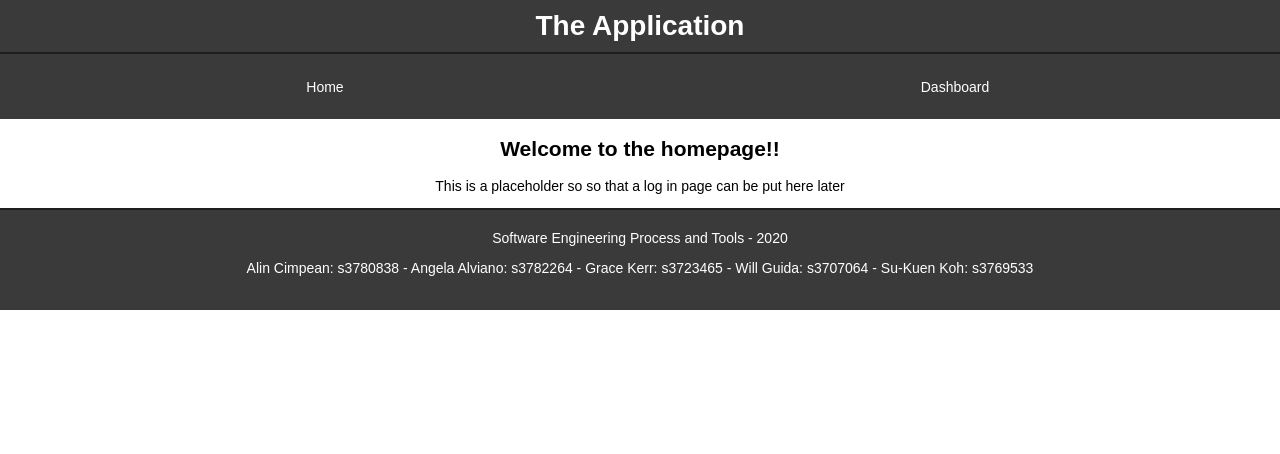
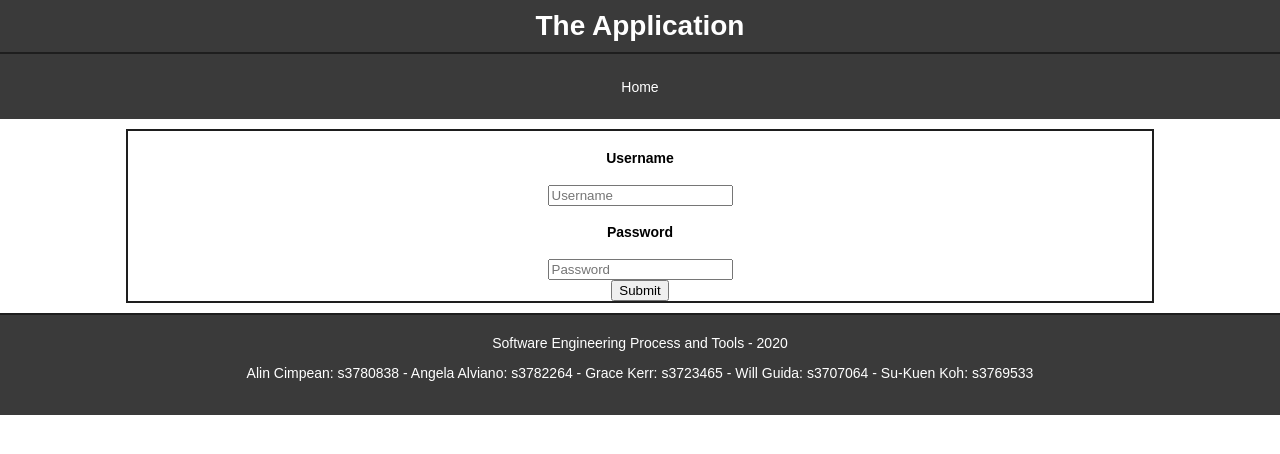
Before and after one commit to RMIT-SEPT/majorproject-7-tues-14-30-4, a React (Create React App) app in the folder FrontEnd/: page / in a window 1280 px wide. Shown: the top 454 px of the page. Built offline with nearby package versions, Linux system fonts and the light colour scheme.

Commit message:
Add test files

```diff
--- a/FrontEnd/src/App.js
+++ b/FrontEnd/src/App.js
@@ -4,6 +4,7 @@ import Footer from './components/Layout/Footer';
 // import LeftColumn from './components/Layout/LeftColumn';
 import Body from './components/Layout/Body';
 import Dashboard from './components/Dashboard';
+import Signin from './components/Signin/Signin'
 
 
 import {BrowserRouter as Router, Route} from "react-router-dom";
@@ -17,7 +18,8 @@ function App() {
         <div>
           <Header/>
           <Route exact path="/dashboard" component={Dashboard} />
-          <Route exact path="/" component={Body} />
+          <Route exact path="/" component={Signin} />
+          <Route exact path="/signin" component={Signin} />
           <Footer/>
         </div>
       </Router>
--- a/FrontEnd/src/components/Dashboard.js
+++ b/FrontEnd/src/components/Dashboard.js
@@ -7,9 +7,11 @@ class Dashboard extends Component {
     render() {
         return (
             <div>
-                <div className = "formBox">
+                {/* <div className = "formBox">
                     <AddUser />
-                </div>
+
+                </div> */}
+                <p>Welcome to the User Dashboard!</p>
             </div>
         )
     }
--- a/FrontEnd/src/components/Layout/Header.js
+++ b/FrontEnd/src/components/Layout/Header.js
@@ -19,7 +19,7 @@ class Header extends React.Component
                                 </Link>
                             </p>
                         </div>
-                        <div className="navBox">
+                        {/*<div className="navBox">
                             <p>
                                 <Link to="/dashboard"
                                 className="navText">
@@ -27,6 +27,7 @@ class Header extends React.Component
                                 </Link>
                             </p>
                         </div>
+                        */}
                     </div>
                 </nav>
             </div>
--- /dev/null
+++ b/FrontEnd/src/components/Signin/Signin.js
@@ -0,0 +1,73 @@
+import React, { Component } from 'react'
+import {link, Link} from "react-router-dom";
+
+class Signin extends Component {
+    constructor(){
+      super();
+
+      this.state= {
+        id: "",
+        password: "",
+      };
+
+      this.onChange = this.onChange.bind(this);
+      this.onSubmit = this.onSubmit.bind(this);
+    }
+
+    onChange(e){
+        this.setState({[e.target.name]: e.target.value});
+    }
+
+    onSubmit(e){
+        e.preventDefault();
+        const newUser = {
+            id: this.state.id,
+            password: this.state.password,
+        }
+
+        console.log(newUser);
+        this.props.history.push('/dashboard');
+    }
+
+
+  render() {
+    return (
+      <div>
+        <div className = "formBox">
+          <form onSubmit={this.onSubmit}>
+            <h4>Username</h4>
+            <div className="form">
+                <input type="text" className="form-input"
+                placeholder="Username"
+                name="id"
+                value= {this.state.id}
+                onChange = {this.onChange}
+                />
+            </div>
+
+            <h4>Password</h4>
+            <div className="form">
+                <input type="text" className="form-input"
+                placeholder="Password"
+                name="password"
+                value= {this.state.password}
+                onChange = {this.onChange}
+                    />
+            </div>
+            <input type="submit" className="Form Submit" />
+          </form>
+
+          {/*
+            <p>
+              <Link to="/"
+                className="navText">
+                Home
+              </Link>
+            </p>
+          */}
+        </div>
+      </div>
+    )
+  }
+}
+export default Signin;
```
Also changed, not shown: 1 other file (tests, documents, lock files or other folders).
